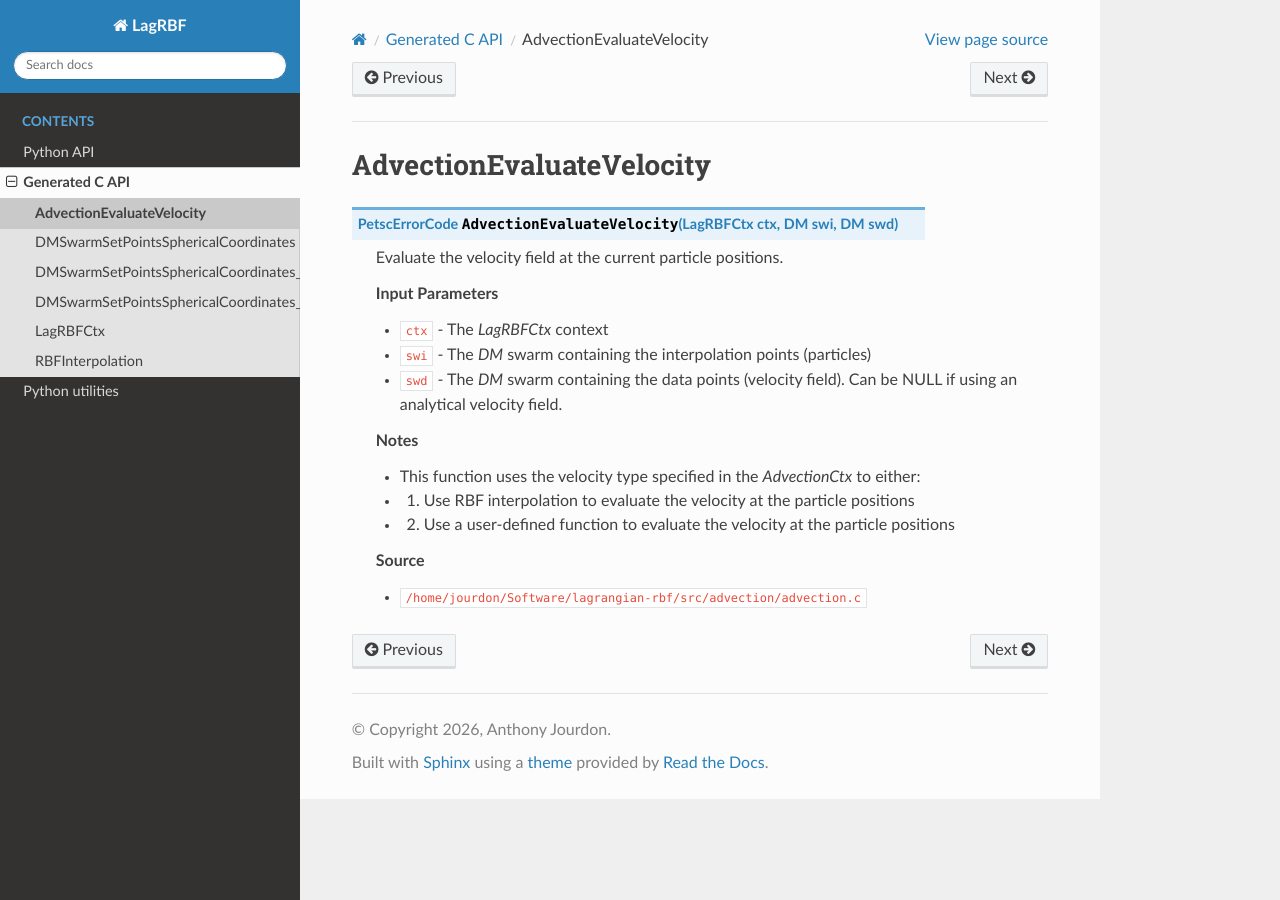
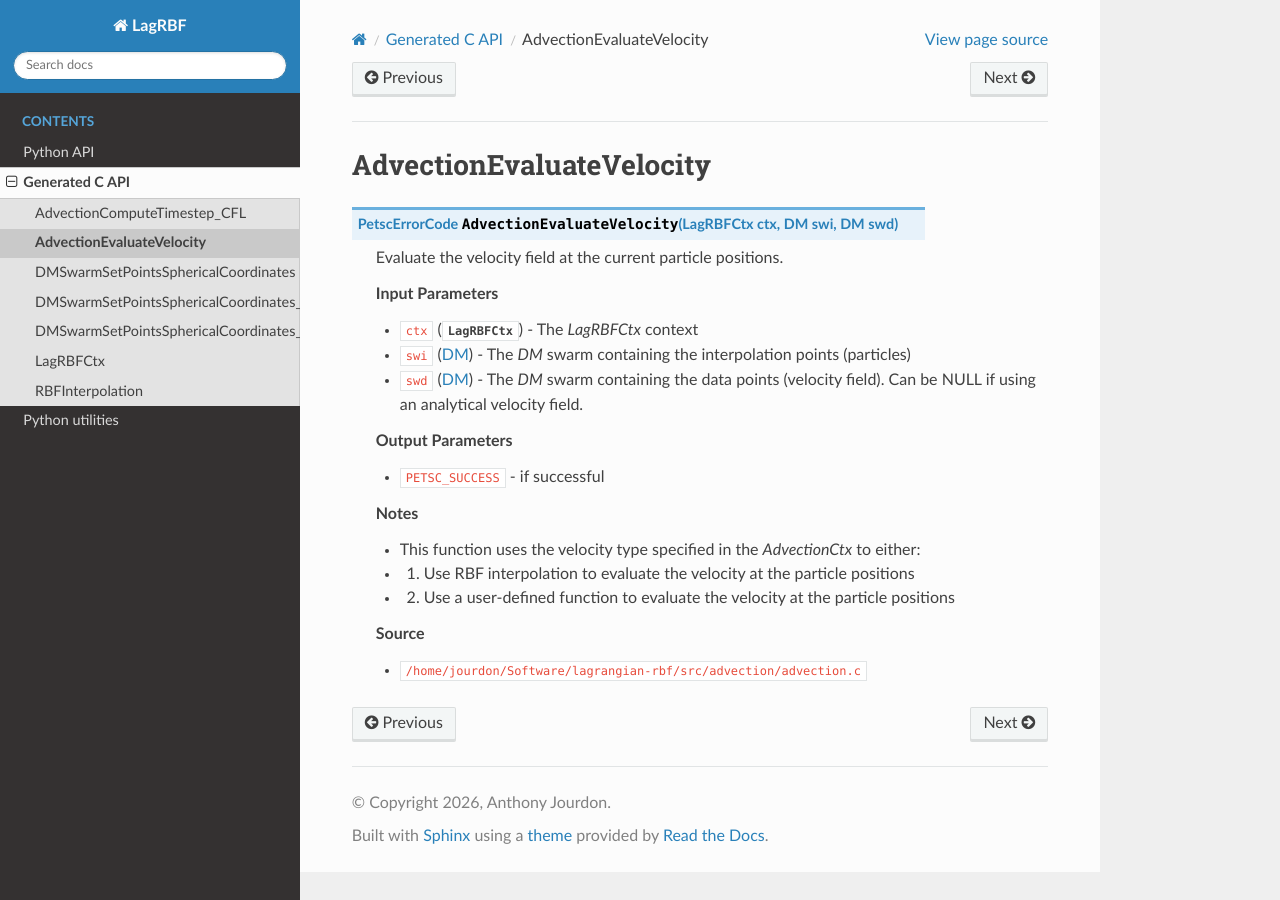
Before and after one commit to anthony-jourdon/LagRBF, a Sphinx documentation site: the page built from docs/source/api/c/generated/AdvectionEvaluateVelocity.rst, in a window 1280 px wide. Built offline with Sphinx 7.4.7 and the Read the Docs theme 3.1.0, drawn with Linux system fonts in a browser that asks for light colours.

Commit message:
Add dcoumentation and fix typos

```diff
--- a/docs/source/api/c/generated/AdvectionEvaluateVelocity.rst
+++ b/docs/source/api/c/generated/AdvectionEvaluateVelocity.rst
@@ -7,9 +7,13 @@ AdvectionEvaluateVelocity
 
    **Input Parameters**
 
-   - ``ctx`` - The `LagRBFCtx` context
-   - ``swi`` - The `DM` swarm containing the interpolation points (particles)
-   - ``swd`` - The `DM` swarm containing the data points (velocity field). Can be NULL if using an analytical velocity field.
+   - ``ctx`` (:c:type:`LagRBFCtx`) - The `LagRBFCtx` context
+   - ``swi`` (`DM <https://petsc.org/release/manualpages/DM/DM/>`_) - The `DM` swarm containing the interpolation points (particles)
+   - ``swd`` (`DM <https://petsc.org/release/manualpages/DM/DM/>`_) - The `DM` swarm containing the data points (velocity field). Can be NULL if using an analytical velocity field.
+
+   **Output Parameters**
+
+   - ``PETSC_SUCCESS`` - if successful
 
    **Notes**
 
--- a/docs/source/api/c/generated/RBFInterpolation.rst
+++ b/docs/source/api/c/generated/RBFInterpolation.rst
@@ -21,9 +21,9 @@ RBFInterpolation
    **Notes**
 
    - Backend is selected at compile time:
-   - ``__AVX512F__`` -> PointwiseInterpolation_AVX512()
-   - ``__AVX__``     -> PointwiseInterpolation_AVX256()
-   - ``fallback``    -> PointwiseInterpolation_Scalar()
+   - ``__AVX512F__``: AVX-512 implementation
+   - ``__AVX__``: AVX-256 implementation
+   - ``fallback``: Scalar implementation
 
    **See also**
 
--- a/docs/source/api/c/generated/index.rst
+++ b/docs/source/api/c/generated/index.rst
@@ -4,6 +4,7 @@ Generated C API
 .. toctree::
    :maxdepth: 1
 
+   AdvectionComputeTimestep_CFL
    AdvectionEvaluateVelocity
    DMSwarmSetPointsSphericalCoordinates
    DMSwarmSetPointsSphericalCoordinates_Halton
```
Also changed, not shown: docs/source/api/c/generated/AdvectionComputeTimestep_CFL.rst (added, +24 -0 lines), 2 other files.
